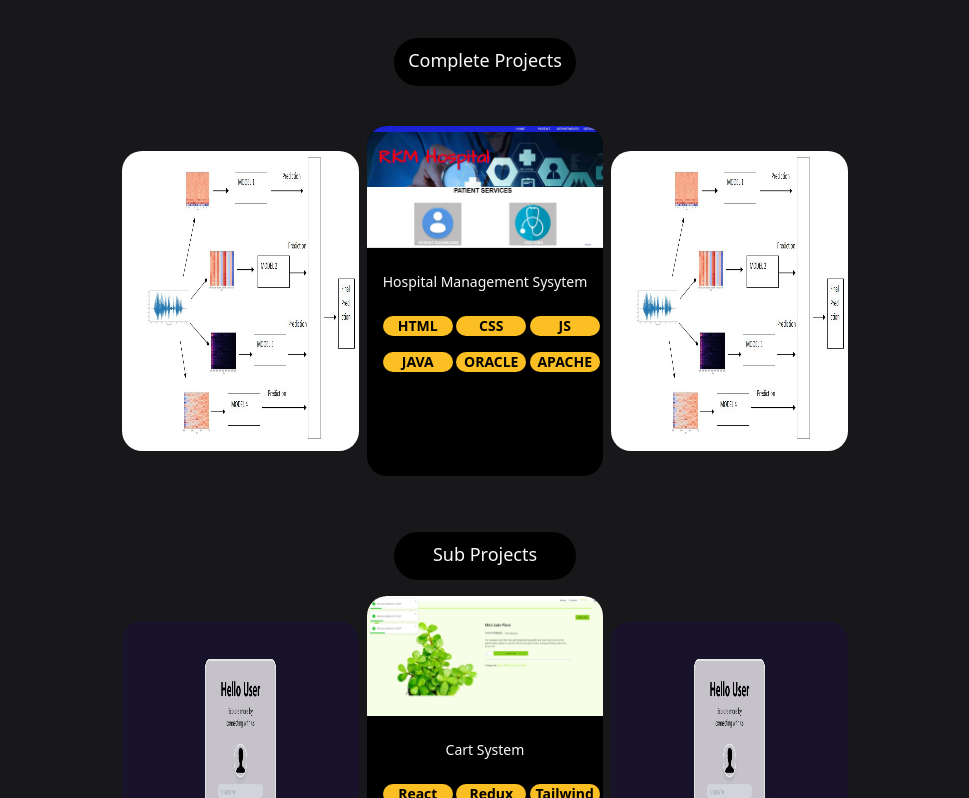
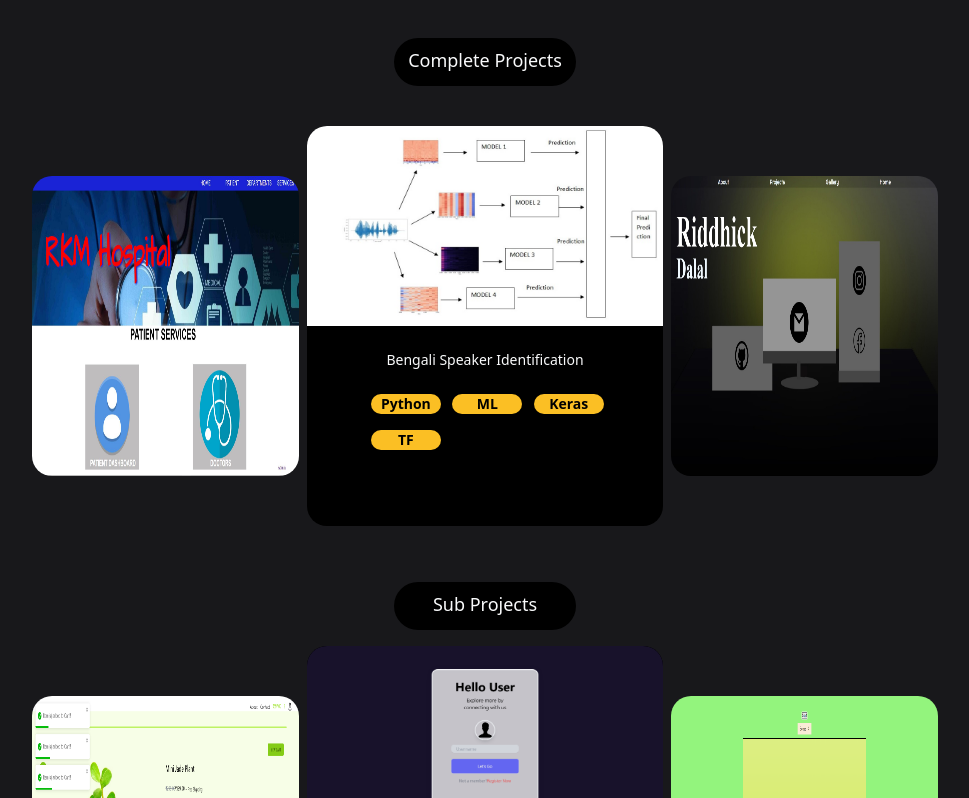
Before and after one commit to Riddhick/Portfolio, a React (Vite) app: page / in a window 1280 px wide. Shown: the part 702-1500 px from the top of the page, without its empty margins (155-1124 px from the left). Built offline with nearby package versions, Linux system fonts and the light colour scheme.

Commit message:
UI Changes

```diff
--- a/src/Cards.jsx
+++ b/src/Cards.jsx
@@ -1,16 +1,18 @@
 import React from "react";
 import { useState } from "react";
 import {BsChevronCompactLeft,BsChevronCompactRight} from "react-icons/bs";
+import { motion } from "framer-motion";
 
 export default function Cards(prpos){
-    const [getProject,setProject]=useState(0);
-    const [getleft,setleft]=useState(1);
-    const [getright,setRight]=useState(1);
+    const [getProject,setProject]=useState(1);
+    const [getleft,setleft]=useState(0);
+    const [getright,setRight]=useState(2);
     const nextSlide=()=>{
         const pos=getProject;
         const newPos=(pos+1)%prpos.card.length;
         setProject(newPos)
         setRight((newPos+1)%prpos.card.length)
+        setleft((pos))
         console.log(newPos)
     }
 
@@ -19,27 +21,30 @@ export default function Cards(prpos){
         var newPos=(pos+1)%prpos.card.length;
         setProject(newPos)
         setleft((newPos+1)%prpos.card.length)
+        setRight(pos)
         console.log(newPos)
     }
     return(
-        <div className=" w-full flex flex-row justify-center gap-2 lg:items-center lg:w-2/3" >
-                <div className="w-1/12 pt-32 md:pt-44 lg:h-[300px] lg:w-1/3 lg:pt-0 lg:rounded-[20px_20px_20px_20px] ">
+        <div className=" w-full flex flex-row justify-center gap-2 lg:items-center lg:w-5/6" >
+                <motion.div  variants={{hidden:{opacity:0},visible:{opacity:1}}} initial="hidden" animate="visible" exit="hidden" transition={{ease:"linear",duration:2.5}} className="w-1/12 pt-32 md:pt-44 lg:h-[300px] lg:w-2/4 lg:pt-0 lg:rounded-[20px_20px_20px_20px] ">
                     <img className="h-0 w-0 lg:h-[300px] lg:w-full lg:rounded-[20px_20px_20px_20px]" src={prpos.card[getleft].image} onClick={prevSlide}></img>
-                    <BsChevronCompactLeft className="lg:w-0" onClick={prevSlide} size={30}/></div>
-                <div className="bg-black w-10/12 h-72  md:h-[400px] md:w-2/4 lg:h-[350px] lg:w-1/3 rounded-[20px] flex flex-col gap-0">
+                    <BsChevronCompactLeft className="lg:w-0" onClick={prevSlide} size={30}/>
+                </motion.div>
+                <motion.div key={prpos.card[getProject].name} variants={{hidden:{opacity:0},visible:{opacity:1}}} initial="hidden" animate="visible" exit="hidden" transition={{ease:"linear",duration:2.5}} className="bg-black w-10/12 h-72  md:h-[400px] md:w-2/4 lg:h-[400px] lg:w-2/3  rounded-[20px] flex flex-col gap-0">
                     <div className="bg-black rounded-[20px_20px_0px_0px]">
                         <img className="rounded-[20px_20px_0px_0px] md:h-fit md:w-full" src={prpos.card[getProject].image}></img>
                     </div>
                     <div className="text-center py-4 md:py-6 md:text-2xl md:font-medium lg:text-sm lg:py-6">{prpos.card[getProject].name}</div>
-                    <div className="grid grid-cols-3 gap-2 md:gap-4 px-6  md:px-4 text-xs text-black font-medium md:text-lg md:font-semibold lg:text-sm">
+                    <div className="grid grid-cols-3 gap-2 md:gap-4 px-6 lg:px-16 md:px-4 text-xs text-black font-medium md:text-lg md:font-semibold lg:text-sm">
                         {prpos.card[getProject].tech.map(t=>(
                             <div className="bg-amber-400 w-11/12 md:h-8 lg:h-[20px] lg:w-[70px] text-center  rounded-full">{t}</div>
                         ))}
                     </div>
-                </div>
-                <div className="w-1/12 pt-32  md:pt-44 pl-2 md:pl-4 lg:pt-0 lg:pl-0 lg:w-1/3 lg:rounded-[20px_20px_20px_20px] lg:h-[300px] lg:pr-0">
-                <img className="h-0 w-0 lg:h-[300px] lg:w-full lg:rounded-[20px_20px_20px_20px] " src={prpos.card[getright].image} onClick={nextSlide}></img>
-                    <BsChevronCompactRight className="lg:w-0" onClick={nextSlide} size={30}/></div>
+                </motion.div>
+                <motion.div  variants={{hidden:{opacity:0},visible:{opacity:1}}} initial="hidden" animate="visible" exit="hidden" transition={{ease:"linear",duration:2.5}} className="w-1/12 pt-32  md:pt-44 pl-2 md:pl-4 lg:pt-0 lg:pl-0 lg:w-2/4 lg:rounded-[20px_20px_20px_20px] lg:h-[300px] lg:pr-0">
+                    <img className="h-0 w-0 lg:h-[300px] lg:w-full lg:rounded-[20px_20px_20px_20px] " src={prpos.card[getright].image} onClick={nextSlide}></img>
+                    <BsChevronCompactRight className="lg:w-0" onClick={nextSlide} size={30}/>
+                </motion.div>
             </div>
     )
 }
--- a/src/Home.jsx
+++ b/src/Home.jsx
@@ -1,5 +1,5 @@
 import React from "react";
-import image from "./assets/image.jpg"
+import image from "./assets/image.png"
 import git from "./assets/git.png"
 import resume from "./assets/downloadables/Resume.pdf"
 
@@ -20,7 +20,7 @@ export default function Home(){
                 </div>
             </div>
             <div className="pr-10 md:pr-16 w-0 sm:w-2/5 py-10">
-                <img className="rounded-[1000px] shadow-[0px_0px_50px_-5px] shadow-amber-400 " src={image}></img>
+                <img className="rounded-lg shadow-[31px_25px_47px_-30px] shadow-white bg-gradient-to-r from-zinc-900 to-zinc-700" src={image}></img>
             </div>
         </div>
         <hr className="w-11/12 h-1 mx-auto my-4 bg-gray-400 border-0 rounded md:my-10"></hr>
```
Also changed, not shown: src/assets/image.jpg (deleted), 1 other file (tests, documents, lock files or other folders).
